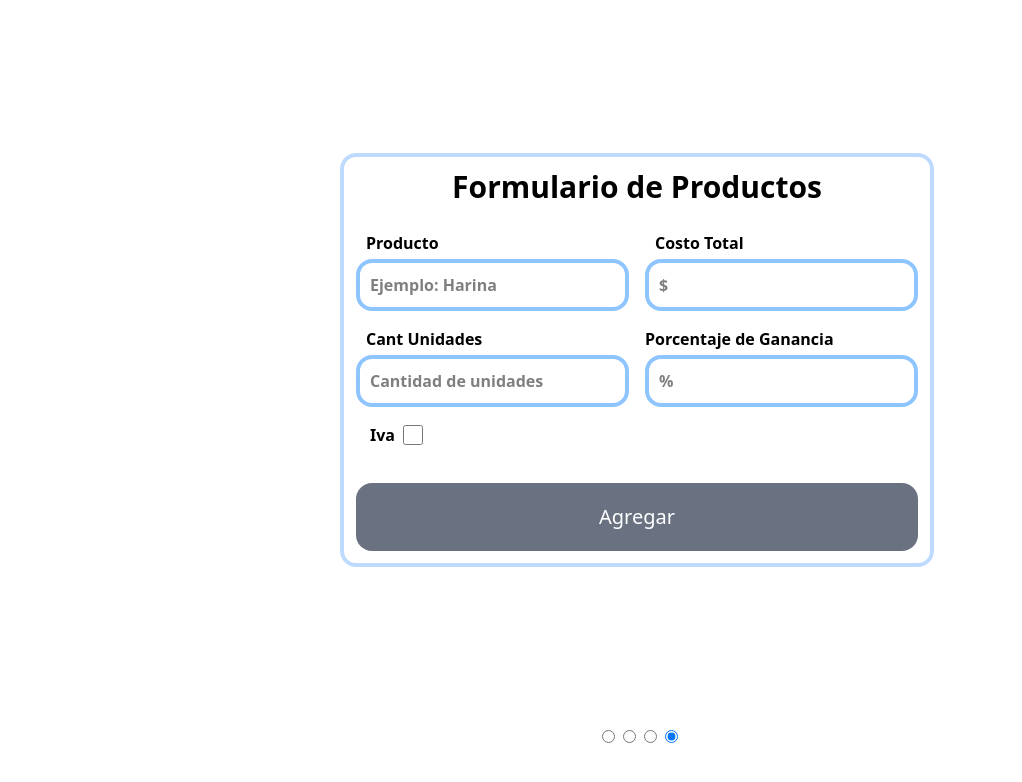
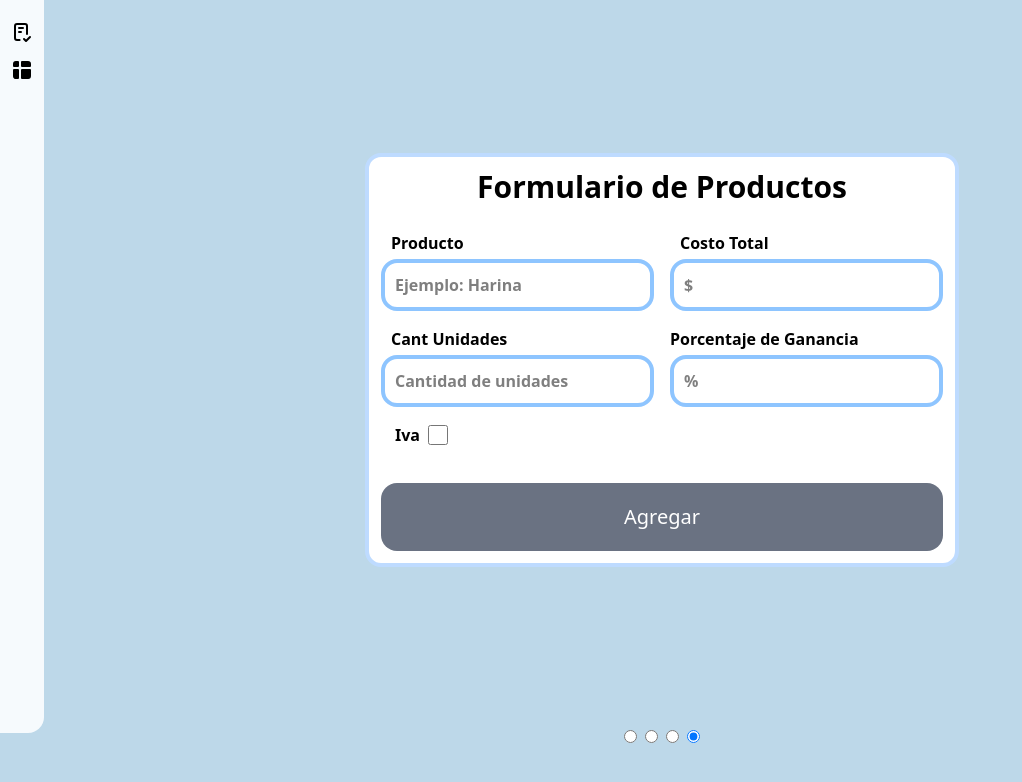
Before and after one commit to Eiderth/banner-store-repo, a React (Vite) app: page / in a window 1280 px wide. Shown: the top 782 px of the page, without its empty margins (0-1022 px from the left). Built offline with nearby package versions, Linux system fonts and the light colour scheme.

Commit message:
feat: agregado el nuevo NavBar y mejorados los estilos

```diff
--- a/index.html
+++ b/index.html
@@ -5,7 +5,7 @@
     <meta name="viewport" content="width=device-width, initial-scale=1.0" />
     <title>Vite + React + TS</title>
   </head>
-  <body>
+  <body class="bg-[#BDD8E9]">
     <div id="root"></div>
     <script type="module" src="/src/main.tsx"></script>
   </body>
--- a/src/components/Banner.tsx
+++ b/src/components/Banner.tsx
@@ -48,7 +48,7 @@ const Banner = forwardRef<HTMLDivElement, Props<Record<string, any>>>(
       <div
         ref={ref}
         className={twMerge(
-          `box-border w-full relative rounded-3xl border-4 border-blue-400 p-1
+          `box-border w-full relative rounded-3xl border-4 bg-gray-50 border-blue-400 p-1
           ${data.length === 0 && "hidden"}`,
           className
         )}
--- a/src/components/NavBar.tsx
+++ b/src/components/NavBar.tsx
@@ -1,34 +1,30 @@
-import type { ComponentProps } from "react";
+import type { ReactElement } from "react";
 import { twMerge } from "tailwind-merge";
-import type { Links } from "../types";
+
+type Links = {
+  link: string;
+  icon: ReactElement;
+};
 
 type Props = {
-  liElements: Links[];
-  changueSection: (section: "form" | "data" | "banner") => void;
-} & ComponentProps<"ul">;
+  className?: string;
+  links: Links[];
+  classNameLi?: string;
+};
 
-export default function NavBar({
-  liElements,
-  changueSection,
-  ...props
-}: Props) {
+export default function NavBar({ className, links, classNameLi }: Props) {
   return (
-    <ul
-      className={twMerge(
-        "flex gap-2.5 justify-end bg-blue-300 p-2 px-4 w-full",
-        props.className
-      )}
-      {...props}
-    >
-      {liElements.map((item, idx) => (
-        <li
-          key={`${item.li}-${idx}`}
-          className="bg-green-400 px-2 rounded-2xl font-medium"
-          onClick={() => changueSection(item.link)}
-        >
-          <a href={`#${item.link.toLowerCase()}`}>{item.li.toLowerCase()}</a>
-        </li>
-      ))}
-    </ul>
+    <nav>
+      <ul className={twMerge("flex flex-col gap-3.5", className)}>
+        {links.map((link) => (
+          <li
+            key={link.link}
+            className={twMerge("transition-all", classNameLi)}
+          >
+            <a href={`#${link.link}`}>{link.icon}</a>
+          </li>
+        ))}
+      </ul>
+    </nav>
   );
 }
--- a/src/components/Slider.tsx
+++ b/src/components/Slider.tsx
@@ -1,21 +1,27 @@
 import type { ReactElement } from "react";
 import { useCallback, useEffect, useRef, useState } from "react";
+import { twMerge } from "tailwind-merge";
 
 type Props = {
   children: ReactElement[];
+  className?: string;
 };
 
-export default function Slider({ children }: Props) {
+export default function Slider({ children, className }: Props) {
   const contendorRef = useRef<HTMLDivElement>(null);
   const sectionRef = useRef<Array<HTMLDivElement | null>>([]);
   const [handleSlider, setHandleSlider] = useState(0);
 
-  useEffect(() => {
+  const scrollToSection = useCallback(() => {
     if (contendorRef.current) {
       contendorRef.current.scrollLeft =
         contendorRef.current.offsetWidth * handleSlider;
     }
   }, [handleSlider]);
+
+  useEffect(() => {
+    scrollToSection();
+  }, [handleSlider, scrollToSection]);
 
   const sectionObserver = useCallback(
     (entries: IntersectionObserverEntry[]) => {
@@ -34,19 +40,32 @@ export default function Slider({ children }: Props) {
       root: contendorRef.current,
       threshold: 0.5,
     });
+
+    const resizeObserver = new ResizeObserver(() => {
+      scrollToSection();
+    });
+    resizeObserver.observe(contendorRef.current);
+
     sectionRef.current.forEach((section) => {
       section && observer.observe(section);
     });
+
     return () => {
       observer.disconnect();
+      resizeObserver.disconnect();
     };
-  }, [children, sectionObserver]);
+  }, [children, sectionObserver, scrollToSection]);
 
   return (
-    <div className="w-screen h-screen grid grid-cols-1 grid-rows-[90%_10%]">
+    <div
+      className={twMerge(
+        "w-full h-screen grid grid-cols-1 grid-rows-[90%_10%] overflow-hidden",
+        className
+      )}
+    >
       <div
         ref={contendorRef}
-        className="flex overflow-x-scroll hide-scroll-bar h-full snap-x snap-mandatory scroll-smooth"
+        className="flex overflow-x-scroll hide-scroll-bar w-full h-full snap-x snap-mandatory scroll-smooth"
       >
         {children.map((child, idx) => (
           <div
--- /dev/null
+++ b/src/features/app-user/components/NavApp.tsx
@@ -0,0 +1,23 @@
+import NavBar from "../../../components/NavBar";
+import { IconChecklist, IconTableFilled } from "@tabler/icons-react";
+type Props = {};
+
+const links = [
+  {
+    link: "formulario",
+    icon: <IconChecklist />,
+  },
+  {
+    link: "banner",
+    icon: <IconTableFilled />,
+  },
+];
+export default function NavApp({}: Props) {
+  return (
+    <NavBar
+      links={links}
+      className="w-fit h-11/12 p-2.5 pt-5 rounded-br-2xl bg-[#F6FAFD] group "
+      classNameLi="group-hover:bg-gray-50 group-hover:p-2.5 group-hover:rounded-2xl"
+    />
+  );
+}
--- a/src/features/app-user/components/SectionBanner.tsx
+++ b/src/features/app-user/components/SectionBanner.tsx
@@ -25,8 +25,6 @@ import Banner from "../../../components/Banner";
 import Form from "../../../components/Form";
 import InputIcon from "../../../components/InputIcon";
 import Select from "../../../components/Select";
-
-type Props = {};
 
 const reducerStyle = (
   prev: typeof InitialstyleBanner,
@@ -82,8 +80,9 @@ const InitialstyleBanner = {
   borderColor: "#42a5f5",
   borderWidth: "4px",
 };
-console.log(borderWidths);
-export default function SectionBanner({}: Props) {
+
+type Props = { id: string };
+export default function SectionBanner({ id }: Props) {
   const { products } = useContext(Context);
   const bannerRef = useRef<HTMLDivElement | null>(null);
 
@@ -217,7 +216,10 @@ export default function SectionBanner({}: Props) {
   }, [styleBanner]);
 
   return (
-    <section className="h-full grid grid-rows-[80%_auto] place-items-center gap-2.5 relative">
+    <section
+      id={id}
+      className="h-full grid grid-rows-[80%_auto] place-items-center gap-2.5 relative"
+    >
       <Banner
         ref={bannerRef}
         title={styleBanner.title}
--- a/src/features/app-user/components/SectionForm.tsx
+++ b/src/features/app-user/components/SectionForm.tsx
@@ -72,8 +72,8 @@ const validate = (
       return !/^\d*\.?\d*$/.test(value);
   }
 };
-
-export default function FormProduct() {
+type Props = { id: string };
+export default function FormProduct({ id }: Props) {
   const [stateData, dispathData] = useReducer(reducerData, initialData);
 
   const [stateInvalid, dispathInvalid] = useReducer(
@@ -123,8 +123,11 @@ export default function FormProduct() {
   }, [setProductsProps, stateData]);
 
   return (
-    <section className="w-screen h-full flex flex-col items-center justify-center p-2">
-      <Form title="Formulario de Productos">
+    <section
+      id={id}
+      className="w-full h-full flex flex-col items-center justify-center p-2"
+    >
+      <Form title="Formulario de Productos" className="bg-white">
         <Input
           label="Producto"
           name="producto"
--- a/src/features/app-user/index.tsx
+++ b/src/features/app-user/index.tsx
@@ -4,15 +4,17 @@ import SectionCalc from "./components/SectionCal";
 import SectionBanner from "./components/SectionBanner";
 import Slider from "../../components/Slider";
 import ComponentContext from "../../contexts/ComponentContext";
+import NavApp from "./components/NavApp";
 export default function Aplication() {
   return (
     <ComponentContext>
-      <main>
-        <Slider>
-          <SectionForm />
+      <main className="flex w-dvw">
+        <NavApp />
+        <Slider className="flex-1">
+          <SectionForm id="formulario" />
           <SectionData />
           <SectionCalc />
-          <SectionBanner />
+          <SectionBanner id="banner" />
         </Slider>
       </main>
     </ComponentContext>
--- a/src/types/index.ts
+++ b/src/types/index.ts
@@ -15,7 +15,3 @@ export type FormData = {
   iva: boolean;
   precio: string;
 };
-export type Links = {
-  li: string;
-  link: "form" | "data" | "banner";
-};
```
